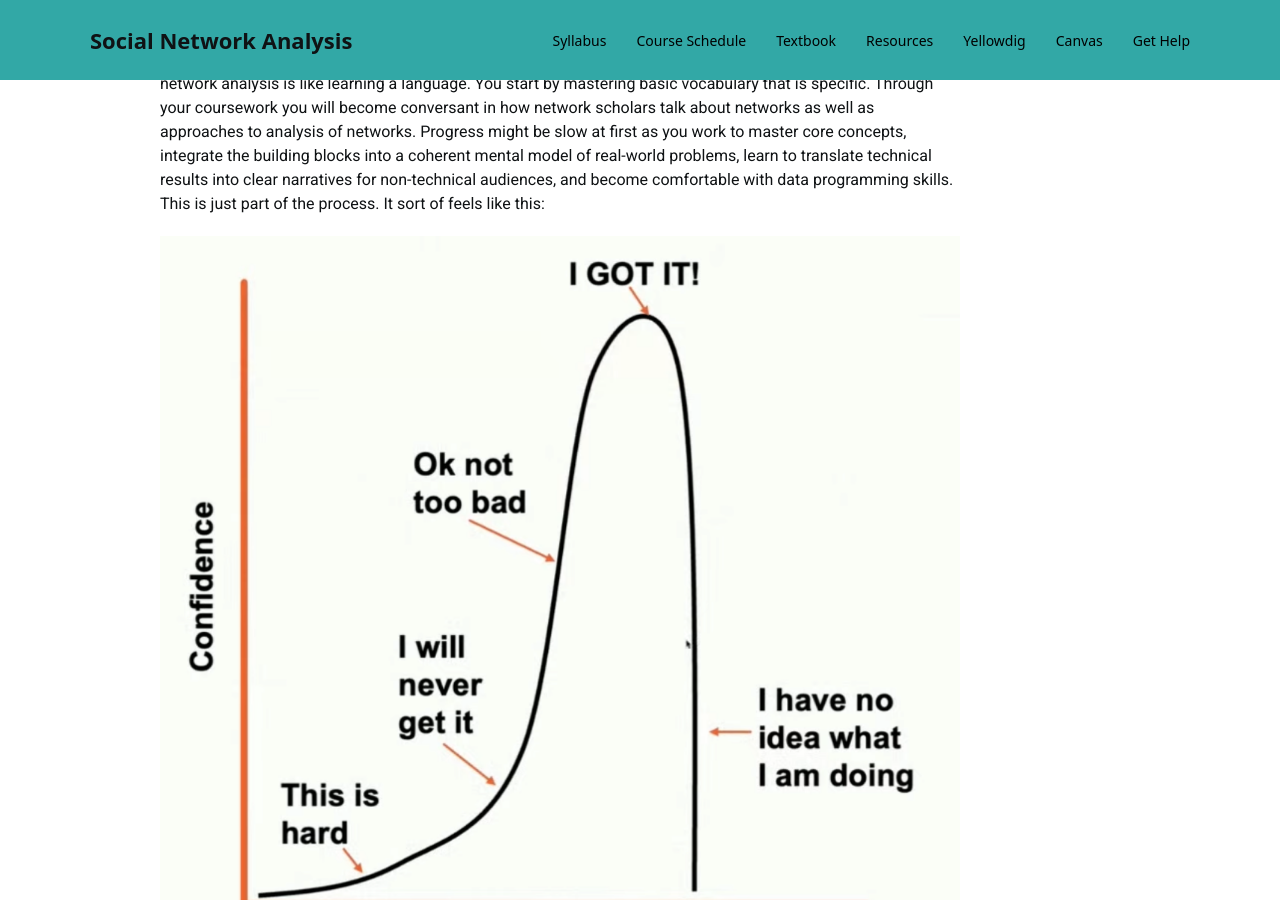
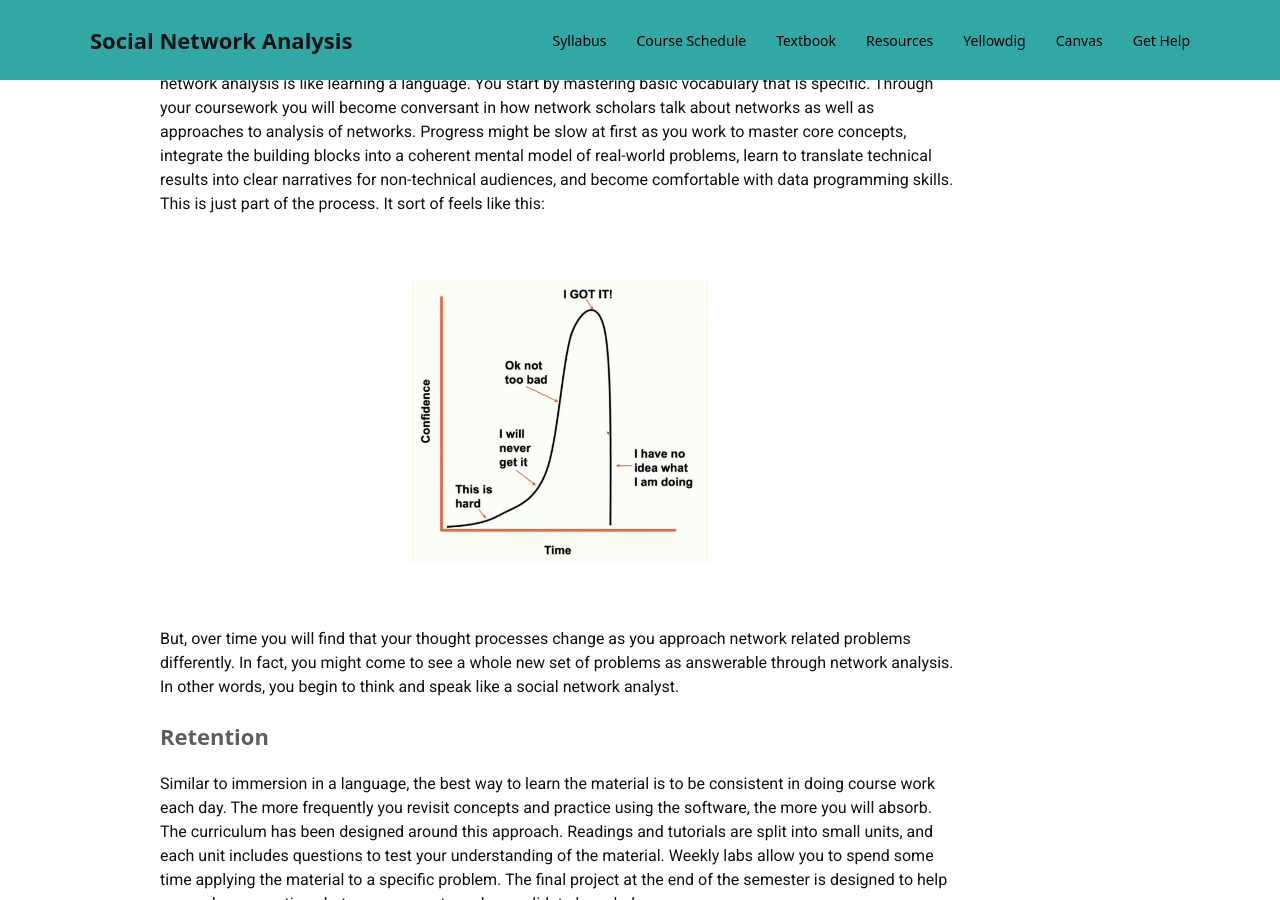
Before and after one commit to Watts-College/crj-507-spring-2025, a Jekyll site: the page built from index.md, in a window 1280 px wide and 900 px high, scrolled down 3655 px. Built offline with Jekyll 4.4.1, drawn with Linux system fonts in a browser that asks for light colours; nearby versions of some CDN libraries; a style sheet for code colours, icons or effects is not loaded.

Commit message:
updates to image on index

```diff
--- a/index.md
+++ b/index.md
@@ -83,7 +83,13 @@ Assigned work, including the final course project as well as regular, active par
 
 Mastering the concepts of social network analysis as well as the data programming skills needed to conduct network analysis is like learning a language. You start by mastering basic vocabulary that is specific. Through your coursework you will become conversant in how network scholars talk about networks as well as approaches to analysis of networks. Progress might be slow at first as you work to master core concepts, integrate the building blocks into a coherent mental model of real-world problems, learn to translate technical results into clear narratives for non-technical audiences, and become comfortable with data programming skills. This is just part of the process. It sort of feels like this:
 
-![](assets/img/curve-image.png)
+<br>
+
+<div style="text-align: center;">
+  <img src="assets/img/curve-image.png" alt="Curve Image" width="300">
+</div>
+
+<br>
 
 But, over time you will find that your thought processes change as you approach network related problems differently. In fact, you might come to see a whole new set of problems as answerable through network analysis. In other words, you begin to think and speak like a social network analyst.
 
```
